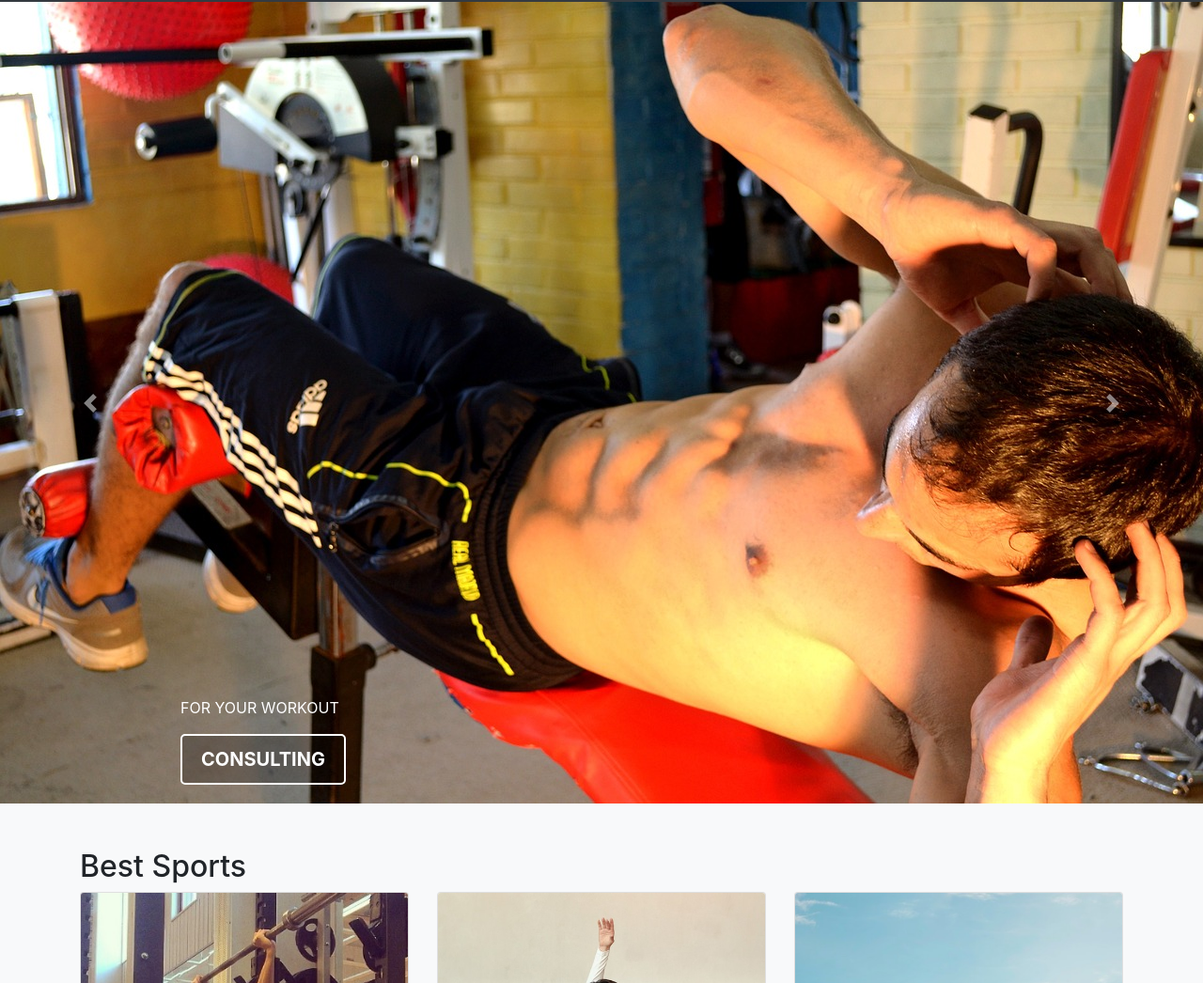
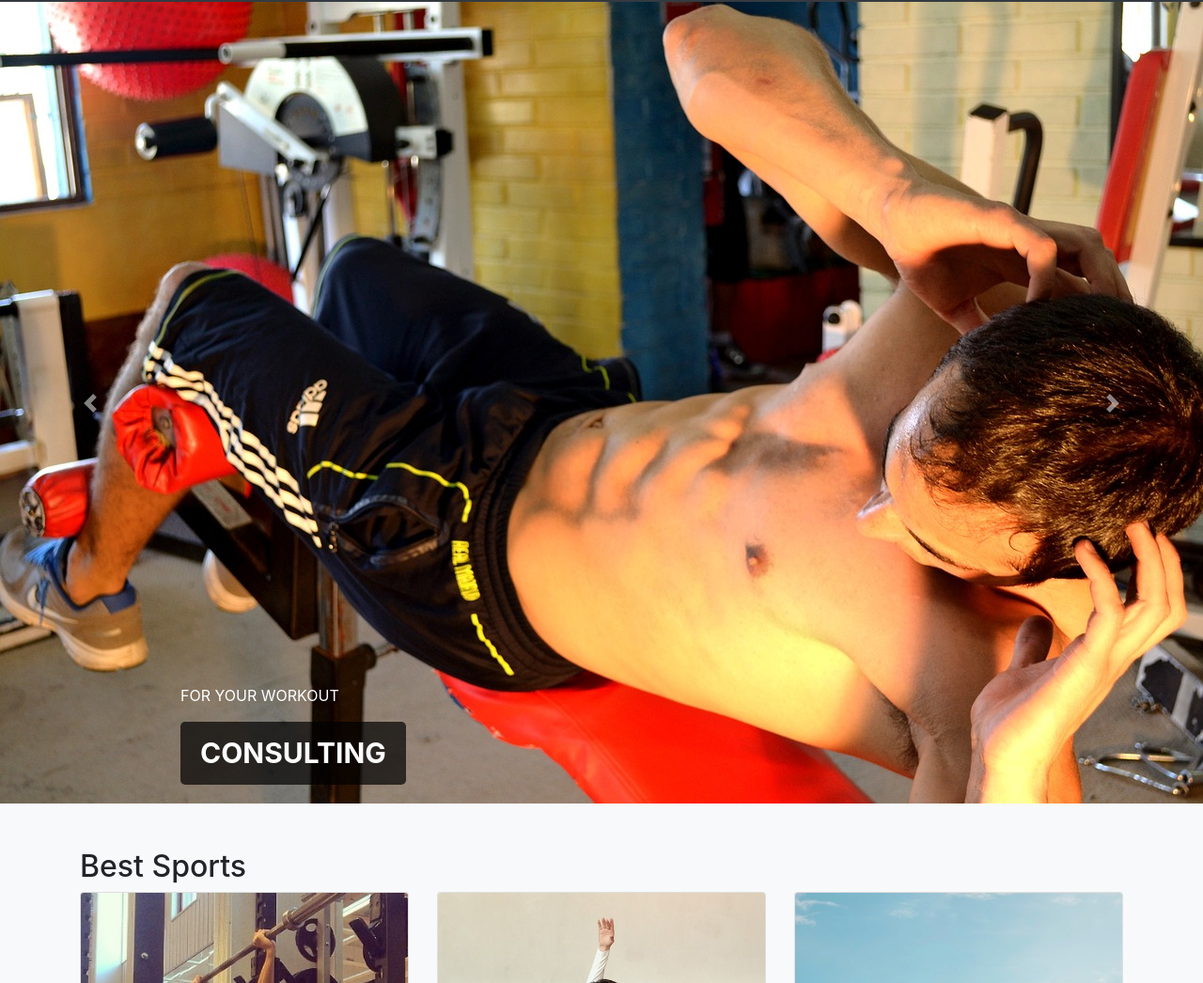
Before and after one commit to hyyyeonnii/hyeonnii, a plain HTML site: page index.html in a window 1280 px wide. Shown: the part 54-1100 px from the top of the page at 94% size. Drawn offline with nearby package versions, Linux system fonts and the light colour scheme; files whose address does not match are found by name; a web font is replaced by a local one.

Commit message:
Update style.css

```diff
--- a/style.css
+++ b/style.css
@@ -26,11 +26,10 @@ body {
 
 /* 버튼 커스텀 스타일 */
 .btn-custom {
-  background-color: rgba(0, 0, 0, 0.25);
+  background-color: rgba(0, 0, 0, 0.699);
   color: #fff;
-  border: 2px solid #fff;
   padding: 10px 20px;
-  font-size: 20px;
+  font-size: 30px;
   font-weight: bold;
   border-radius: 5px;
   text-decoration: none;
@@ -40,7 +39,7 @@ body {
 .btn-custom:hover {
   background-color: #fff;
   color: rgba(0, 0, 0, 0.7);
-  border-color: rgba(0, 0, 0, 0.7);
+  border-color: rgba(180, 180, 180, 0.7);
 }
 
 /* 카드 이미지 컨테이너 */
```
